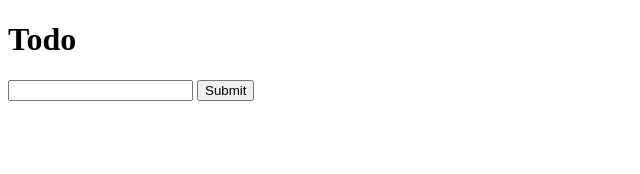
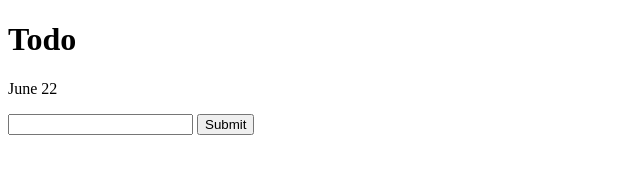
Before and after one commit to yuhye2021/todo, a plain HTML site: page index.html in a window 1280 px wide. Shown: the whole page, without its empty margins (0-640 px from the left). Drawn offline with Linux system fonts and the light colour scheme.

Commit message:
Update index.html

```diff
--- a/index.html
+++ b/index.html
@@ -9,6 +9,7 @@
 </head>
 <body>
     <h1>Todo</h1>
+    <p>June 22</P>
     <form>
         <input type="text" name="todo-input" id="todo-input">
         <button type="submit" id="submit">Submit</button>
```
